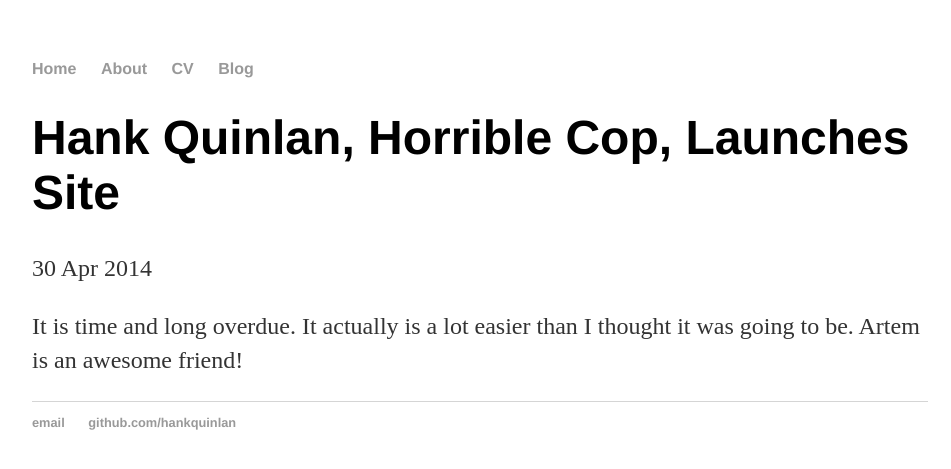
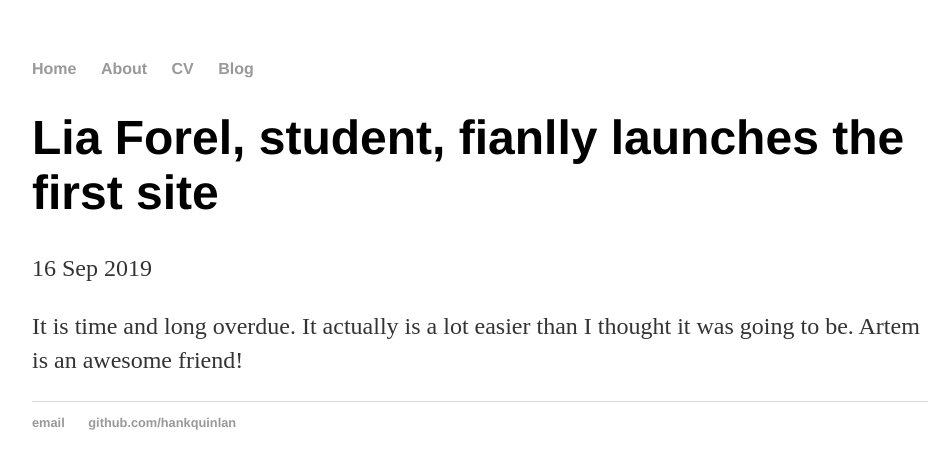
Before and after one commit to LiaForel/liaforel.github.io, a Jekyll site: the page built from _posts/2019-09-16-lia-forel-site-launched.md, in a window 1280 px wide. Shown: the top 469 px of the page, without its empty margins (160-1111 px from the left). Built offline with Jekyll 4.4.1, drawn with Linux system fonts in a browser that asks for light colours.

Commit message:
Update 2019-09-16-lia-forel-site-launched.md

```diff
--- a/_posts/2019-09-16-lia-forel-site-launched.md
+++ b/_posts/2019-09-16-lia-forel-site-launched.md
@@ -1,7 +1,7 @@
 ---
 layout: post
-title: "Hank Quinlan, Horrible Cop, Launches Site"
-date: 2014-04-30
+title: "Lia Forel, student, fianlly launches the first site"
+date: 2019-09-16
 ---
 It is time and long overdue.
 It actually is a lot easier than I thought it was going to be.
```
